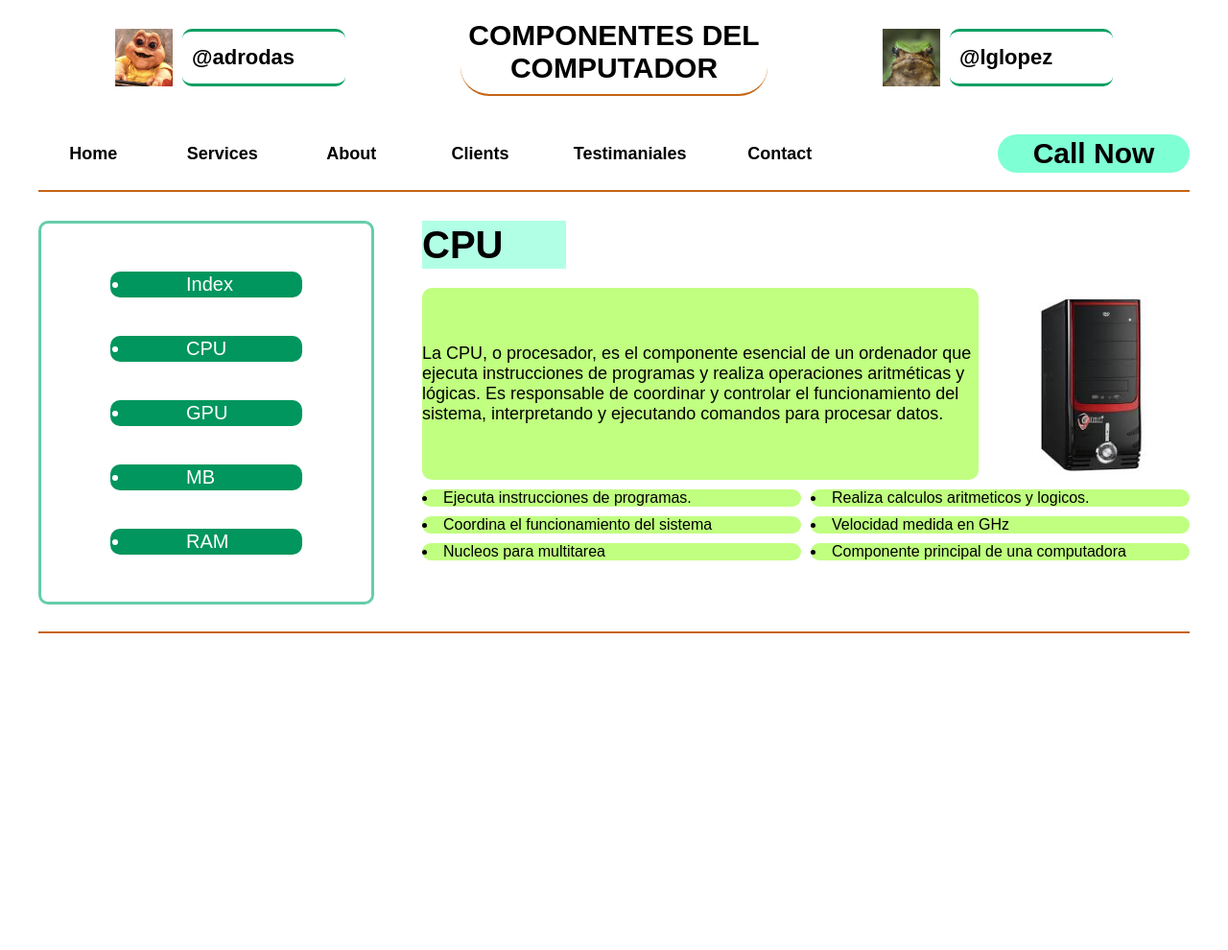
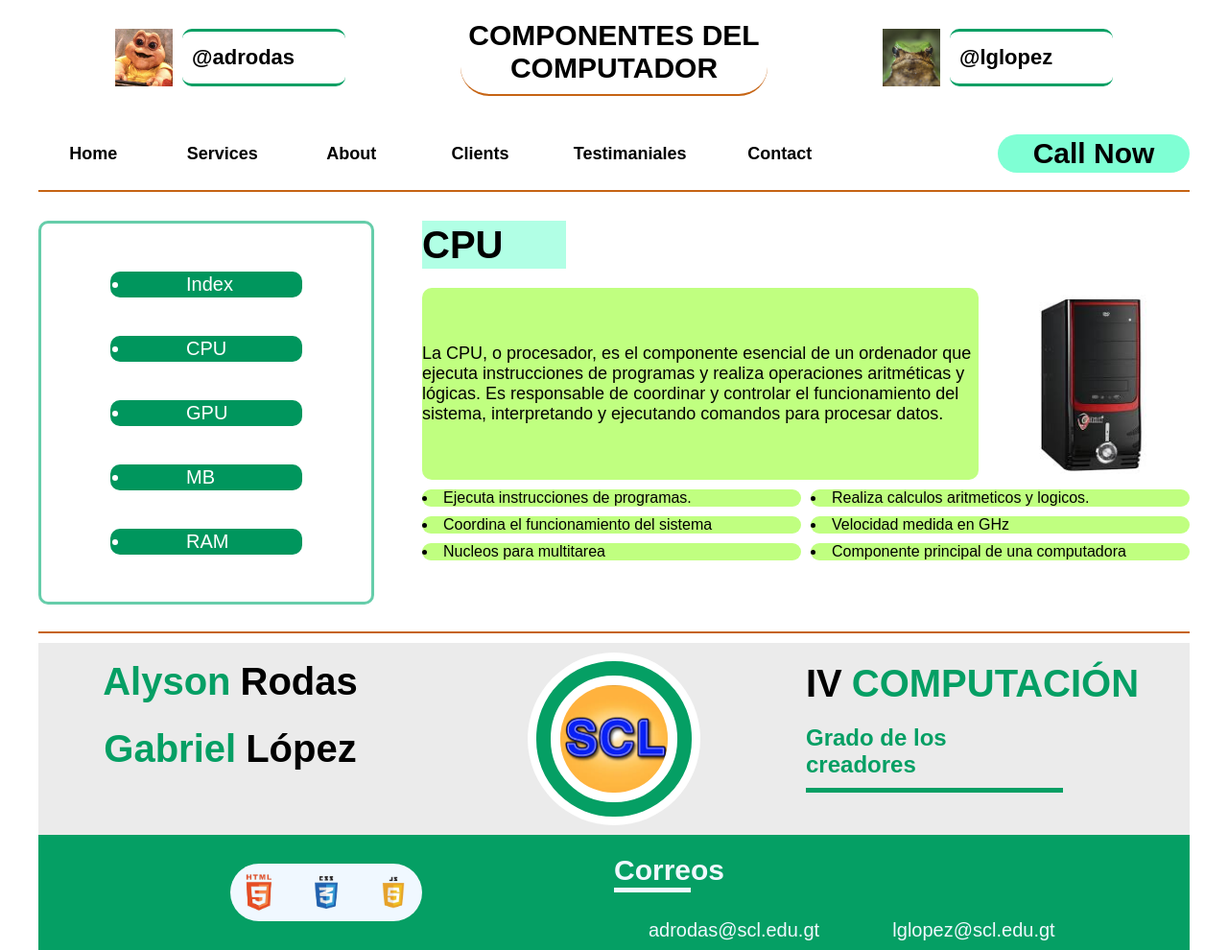
Before and after one commit to MG5Gabri/Trabajo_4_Minutos, a plain HTML site: page index.html in a window 1280 px wide. Shown: the whole page at 96% size. Before the commit the page ends 800 px from the top, so only its background shows below. Drawn offline with Linux system fonts and the light colour scheme.

Commit message:
version 2.3 footer terminado

```diff
--- a/css/footer.css
+++ b/css/footer.css
@@ -1,3 +1,121 @@
 footer {
-    text-decoration: none;
+    max-width: 120rem;
+    margin: auto;
+    margin-top: 1rem;
 }
+footer .creadores {
+    height: 20rem;
+    background-color:  rgba(220, 220, 220, 0.573);
+    display: grid;
+    grid-template-columns: repeat(3, 1fr);
+}
+footer .creadores .names {
+    height: 6rem;
+    display: flex;
+    justify-content: center;
+    align-items: center;
+    gap: 1rem;
+    margin-top: 1rem;
+    font-size: 2rem;
+}
+footer .creadores .names .cr-1 {
+    color: rgb(5, 159, 100);
+}
+footer .creadores .cr_center_2 {
+    display: flex;
+    justify-content: center;
+    align-items: center;
+}
+footer .creadores .cr_center_2 .gl_circulo {
+    width: 18rem;
+    height: 18rem;
+    border-radius: 10rem;
+    background-color: white;
+    display: flex;
+    justify-content: center;
+    align-items: center;
+}
+footer .creadores .cr_center_2 .gl_circulo img{
+    border: 1.5rem solid rgb(5, 159, 100);
+    padding: 1rem;
+    width: 90%;
+    height: 90%;
+    border-radius: 8rem;
+    object-fit: cover;
+}
+footer .Dt_perso_gl .gl_grado{
+    display: flex;
+    align-items: center;
+    gap: 1rem;
+    font-size: 2rem;
+}
+footer .Dt_perso_gl .gl_grado h1 {
+    margin-top: 2rem;
+}
+footer .Dt_perso_gl .gl_grado .gl_grado_grade{
+    color: rgb(5, 159, 100);
+}
+footer .Dt_perso_gl .gl_grado_2 {
+    width: 26.8rem;
+    padding-bottom: 1rem;
+    margin-top: 2rem;
+    font-size: 1.6rem;
+    color: rgb(5, 159, 100);
+    border-bottom: 0.5rem solid rgb(5, 159, 100);
+}
+footer .imp_info {
+    height: 12rem;
+    background-color:  rgb(5, 159, 100);
+    display: grid;
+    grid-template-columns: 1fr 1fr;
+}
+footer .imp_info .gl_herramientas{
+    display: flex;
+    justify-content: center;
+    align-items: center;
+}
+footer .imp_info .gl_herramientas .gl_herr_opc {
+    height: 6rem;
+    width: 20rem;
+    border-radius: 3.2rem;
+    background-color: aliceblue;
+    display: flex;
+    justify-content: center;
+    align-items: center;
+    gap: 2rem;
+}
+footer .imp_info .gl_herramientas .gl_herr_opc img{
+    width: 5rem;
+    height: 5rem;
+    border-radius: 1rem;
+    object-fit: cover;
+}
+footer .imp_info .gl_about{
+    width: 50rem;
+    display: grid;
+    grid-template-columns: 1fr 1fr;
+}
+footer .imp_info .gl_about h1 {
+    grid-column-start: 1;
+    grid-column-end: 3;
+    font-size: 3rem;
+    color: aliceblue;
+    margin-top: 2rem;
+    width: 8rem;
+    height: 4rem;
+    border-bottom: 0.5rem solid aliceblue;
+}
+footer .imp_info .gl_about .cr-1 {
+    display: flex;
+    justify-content: center;
+    align-items: center;
+    font-size: 2rem;
+    color: aliceblue;
+}
+footer .imp_info .gl_about .cr-2 {
+    display: flex;
+    justify-content: center;
+    align-items: center;
+    font-size: 2rem;
+    color: aliceblue;
+}
--- a/js/footer.js
+++ b/js/footer.js
@@ -1 +1,43 @@
-a
+let gl_footer=document.querySelector(".footer")
+    gl_footer.innerHTML=`
+        <div class="creadores">
+            <div class="cr_center">
+                <div class="names">
+                    <h1 class="cr-1">Alyson</h1>
+                    <h1 class="cr-2">Rodas</h1>
+                </div>
+                <div class="names">
+                    <h1 class="cr-1">Gabriel</h1>
+                    <h1 class="cr-2">López</h1>
+                </div>
+            </div>
+            <div class="cr_center_2">
+                <div class="gl_circulo">
+                    <img src="img/logo.jpeg" alt="">
+                </div>
+            </div>
+            <div class="Dt_perso_gl">
+                <div class="gl_grado">
+                    <h1>IV</h1>
+                    <h1 class="gl_grado_grade">COMPUTACIÓN</h1>
+                </div>
+                <div class="gl_grado_2">
+                    <h2>Grado de los creadores</h2>
+                </div>
+            </div>
+        </div>
+        <div class="imp_info">
+            <div class="gl_herramientas">
+                <div class="gl_herr_opc">
+                    <img src="img/html_log.png" alt="">
+                    <img src="img/css_log.png" alt="">
+                    <img src="img/jslog.png" alt="">
+                </div>
+            </div>
+            <div class="gl_about">
+                <h1>Correos</h1>
+                <p class="cr-1">adrodas@scl.edu.gt</p>
+                <p class="cr-2">lglopez@scl.edu.gt</p>
+            </div>
+        </div>
+    `;
```
Also changed, not shown: img/css_log.png (added), img/html_log.png (added), img/jslog.png (added), img/logo.jpeg (added).
